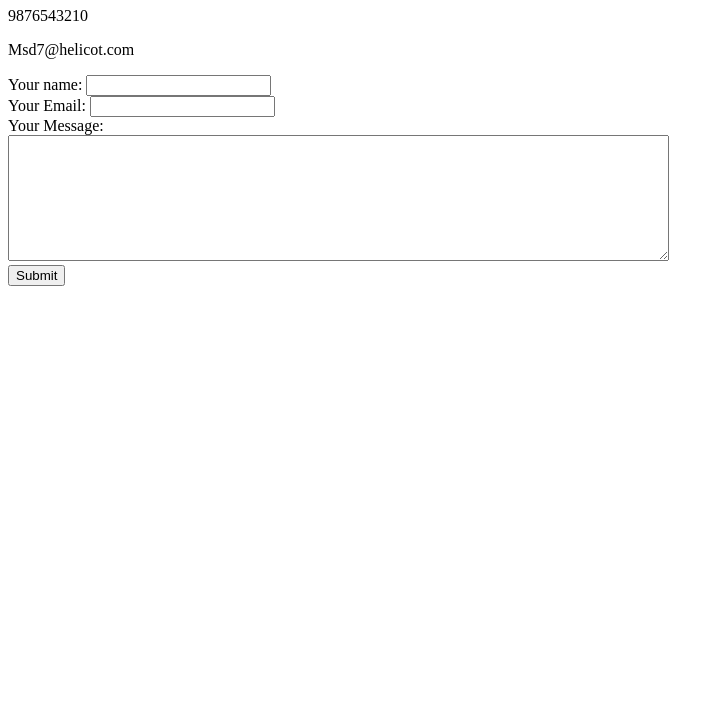
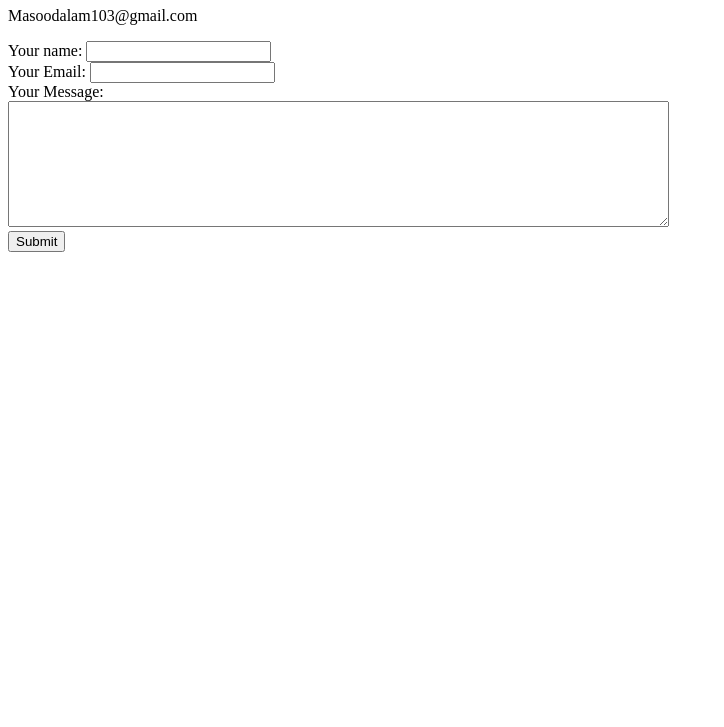
Before and after one commit to masoodalam3/CV, a plain HTML site: page Contact Me.html in a window 1280 px wide. Shown: the part 73-800 px from the top of the page, without its empty margins (0-724 px from the left). Drawn offline with Linux system fonts and the light colour scheme.

Commit message:
Update Contact Me.html

```diff
--- a/Contact Me.html
+++ b/Contact Me.html
@@ -9,10 +9,9 @@
 </head>
 <body>
     <h1>My Contact Details</h1>
-    <p>9876543210</p>
-    <p>Msd7@helicot.com</p>
+    <p>Masoodalam103@gmail.com</p>
 
-    <form action="mailto:info123@gmail.com" method="post" enctype="text/plain">
+    <form action="mailto:masoodalam103@gmail.com" method="post" enctype="text/plain">
         <label>Your name:</label>
         <input type="text" name="yourName" value=""><br>
         <label>Your Email:</label>
```
